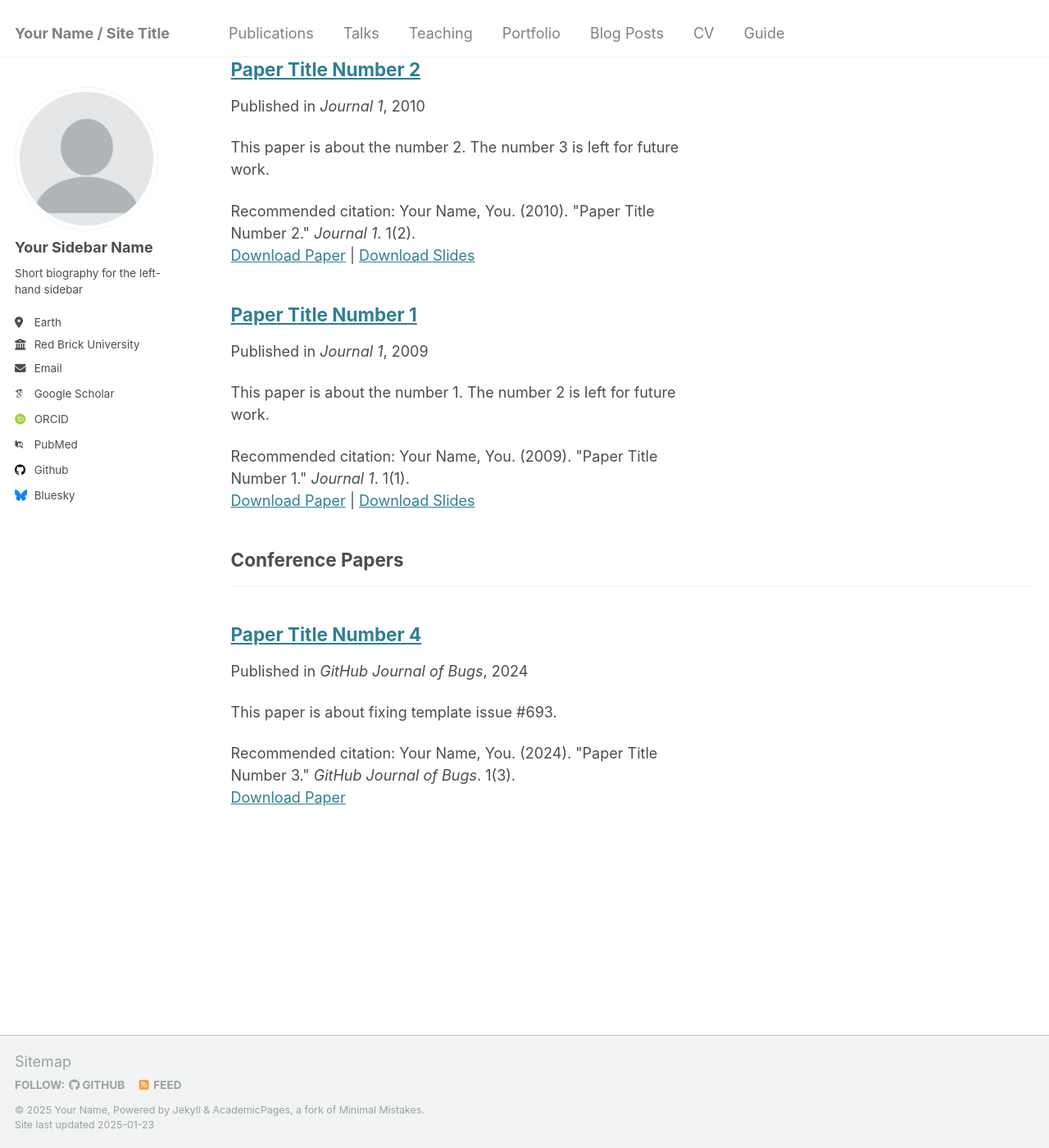
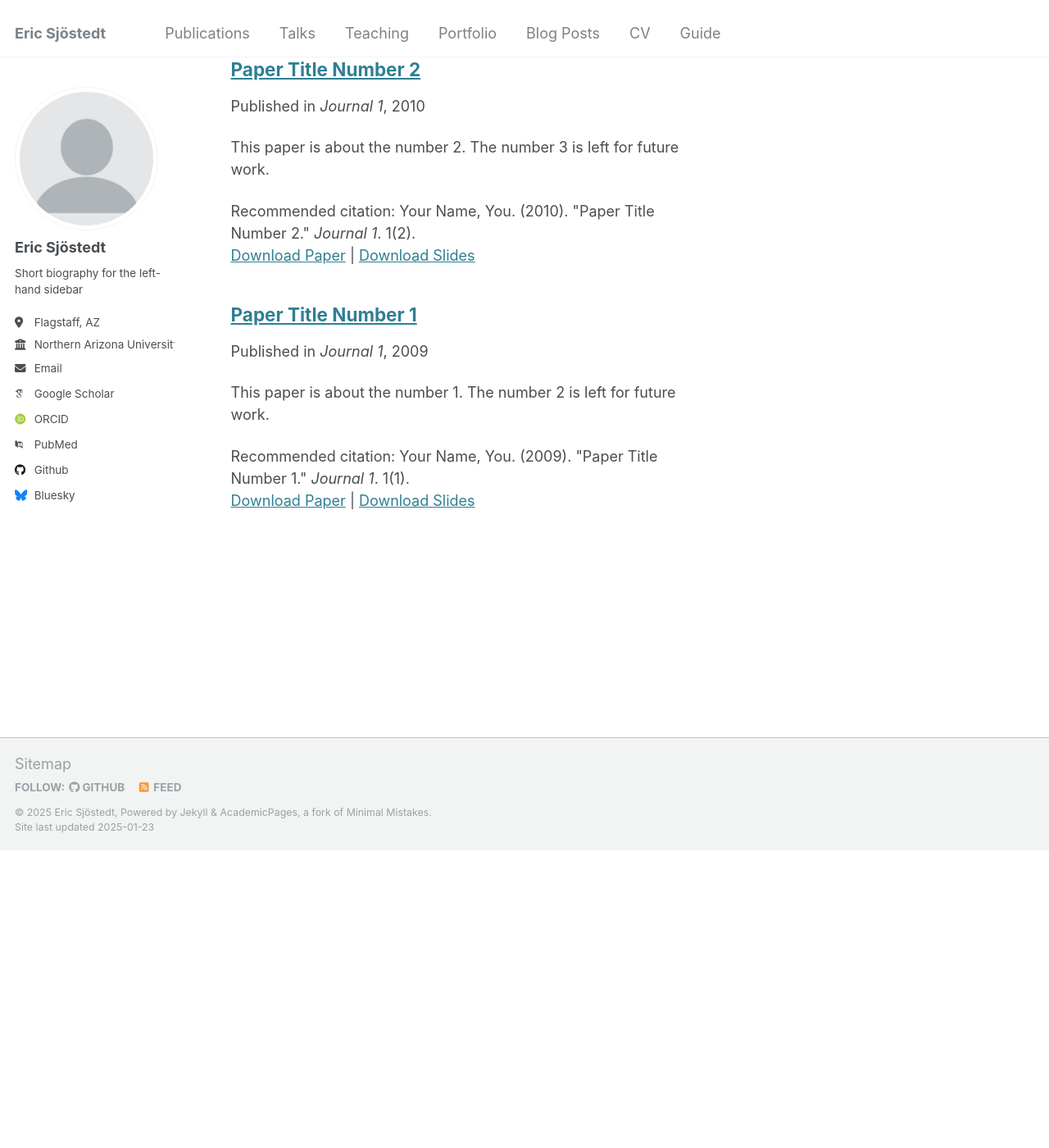
Before and after one commit to Sjostedt-eric/Sjostedt-eric.github.io, a Jekyll site: the page built from _pages/publications.html, in a window 1280 px wide and 1400 px high, scrolled down 539 px. Shown: the whole window at 82% size. Built offline with Jekyll 4.4.1, drawn with Linux system fonts in a browser that asks for light colours; some web fonts are replaced; after the commit the page ends 1576 px from its top, so only the background shows below that.

Commit message:
Update _config.yml

```diff
--- a/_config.yml
+++ b/_config.yml
@@ -8,13 +8,13 @@
 
 # Basic Site Settings
 locale                   : "en-US"
-title                    : "Your Name / Site Title"
+title                    : "Eric Sjöstedt"
 title_separator          : "-"
-name                     : &name "Your Name"
-description              : &description "personal description"
-url                      : https://academicpages.github.io # the base hostname & protocol for your site e.g. "https://[your GitHub username].github.io"
+name                     : &name "Eric Sjöstedt"
+description              : &description "Ph.D. Student"
+url                      : https://Sjostedt-eric.github.io # the base hostname & protocol for your site e.g. "https://[your GitHub username].github.io"
 baseurl                  : "" # the subpath of your site, e.g. "/blog"
-repository               : "academicpages/academicpages.github.io"
+repository               : "Sjostedt-eric/Sjostedt-eric.github.io"
 
 # Site Author - The following control what appear as part of the author content on the side bar.
 #               If a field is blank the icon and link will not appear, otherwise it will be shown.
@@ -22,11 +22,11 @@ repository               : "academicpages/academicpages.github.io"
 author:
   # Biographic information
   avatar           : "profile.png"
-  name             : "Your Sidebar Name"
+  name             : "Eric Sjöstedt"
   pronouns         : # example: "she/her"
   bio              : "Short biography for the left-hand sidebar"
-  location         : "Earth"
-  employer         : "Red Brick University"
+  location         : "Flagstaff, AZ"
+  employer         : "Northern Arizona University"
   uri              : # URL
   email            : "none@example.org"
 
@@ -44,7 +44,7 @@ author:
   bitbucket        : # Username - Update with your username on the site
   codepen          : # Username
   dribbble         : # Username
-  github           : "academicpages"
+  github           : "Sjostedt-eric"
   kaggle           : # Username
   stackoverflow    : # User number or user number and name (i.e., use "1" or "1/jeff-atwood")
 
@@ -76,12 +76,10 @@ author:
 
 # Publication Category - The following the list of publication categories and their headings
 publication_category:
-  books:
-    title: 'Books'
   manuscripts:
     title: 'Journal Articles'
-  conferences:
-    title: 'Conference Papers'
+  other:
+    title: 'White Papers / Policy Guides'
 
 # Site Settings
 teaser                   :  # filename of teaser fallback teaser image placed in /images/, .e.g. "500x300.png"
```
